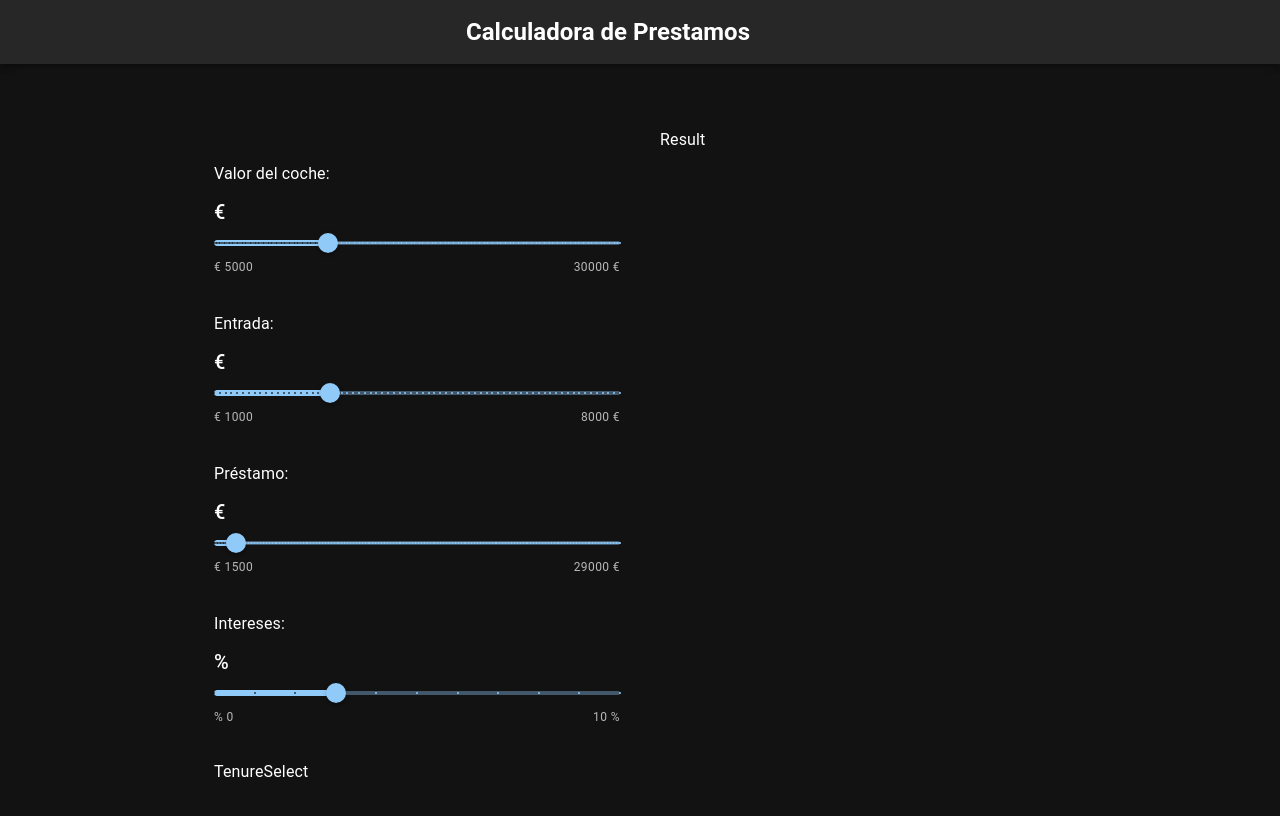
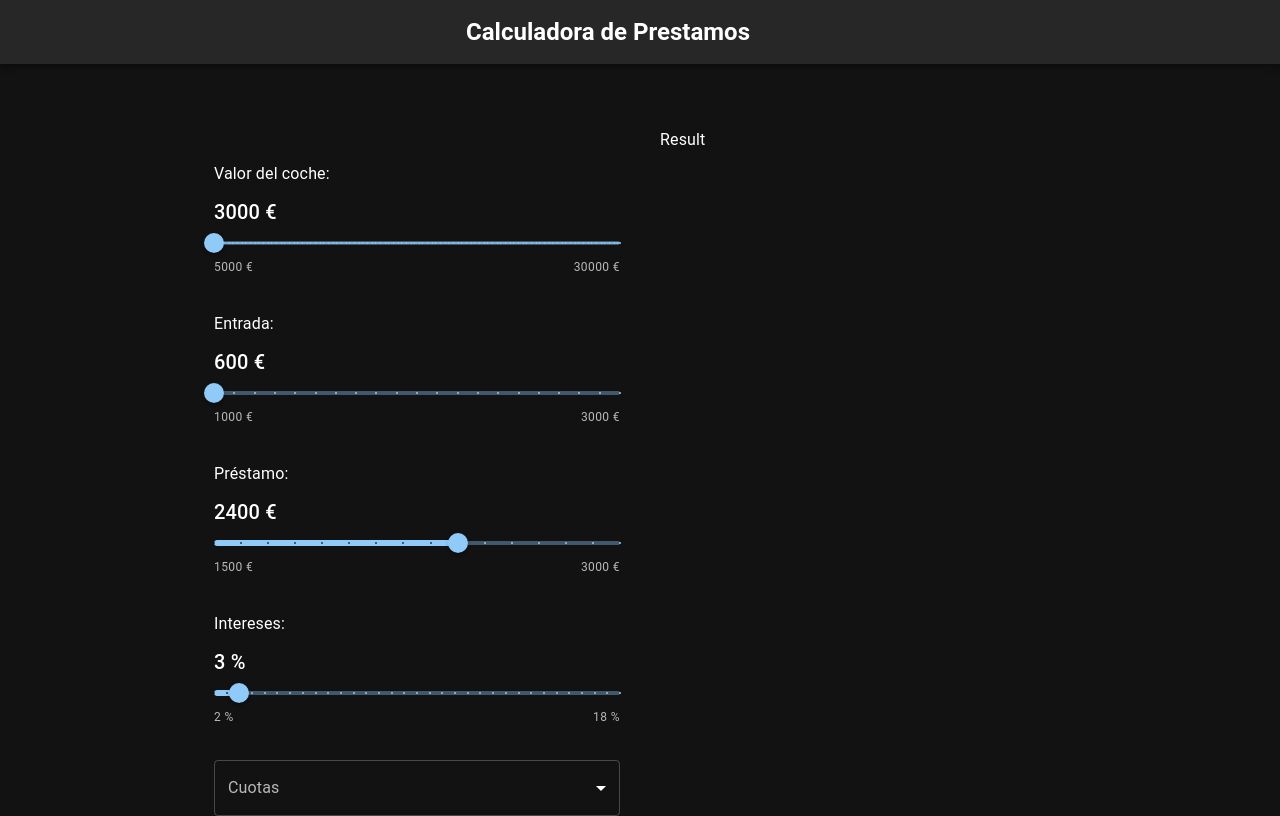
Before and after one commit to PavDev3/calculadora-prestamo, a React (Create React App) app: page / in a window 1280 px wide. Built offline with nearby package versions, Linux system fonts and the light colour scheme.

Commit message:
logica de la calculadora

```diff
--- a/src/App.js
+++ b/src/App.js
@@ -1,3 +1,4 @@
+import { useState } from "react";
 import Navbar from "./components/Navbar";
 import SliderSelect from "./components/SliderSelect";
 import Result from "./components/Result";
@@ -6,14 +7,24 @@ import { Container, Grid } from "@mui/material";
 
 
 function App() {
+  const [sliderValue, setSliderValue] = useState({
+    cocheValor: 3000,
+    entrada: 3000 * 0.2,
+    prestamo: 3000 * 0.8,
+    intereses: 3,
+
+  });
+
   return (
     <div className="App">
       <Navbar/>
       <Container maxWidth="md" sx={{mt: 8}}>
+
+        {/* {Tenemos dos grid para separar, los sliders del resultado} */}
         <Grid container spacing={5}>
 
           <Grid item xs={12} md={6}>
-            <SliderSelect/>
+            <SliderSelect sliderValue={sliderValue} setSliderValue={setSliderValue}/>
             <TenureSelect/>
           </Grid>
 
--- a/src/components/SliderSelect.jsx
+++ b/src/components/SliderSelect.jsx
@@ -1,49 +1,75 @@
 import React from 'react'
 import SliderComponent from './common/SliderComponent'
 
-const SliderSelect = () => {
+const SliderSelect = ({sliderValue, setSliderValue}) => {
+  const bankLimit = 30000;
+  const interesLimit = 18;
+  const bankMinimum = 5000;
+  const entradaMinimum = 1000;
+  const prestamoMinimum = 1500;
+  const interesMinimum = 2;
+
   return (
     <>
       <SliderComponent
         label="Valor del coche:"
-      defaultValue={12000}
-      min={5000}
-      max={30000}
+        defaultValue={sliderValue.cocheValor}
+        value={sliderValue.cocheValor}
+        min={bankMinimum}
+        max={bankLimit}
         step={100}
-      onChange={(event, value) => console.log(value)}
+        onChange={(e, value) =>
+          setSliderValue({
+            ...sliderValue,
+            entrada: value * 0.2,
+            prestamo: value * 0.8,
+            cocheValor: value})}
         unit={'€'}
-      //amout={}
-
+        amount={sliderValue.cocheValor}
       />
 
       <SliderComponent
         label="Entrada:"
-      defaultValue={3000}
-      min={1000}
-      max={8000}
+        defaultValue={sliderValue.entrada}
+        value={sliderValue.entrada}
+        min={entradaMinimum}
+        max={sliderValue.cocheValor}
         step={100}
+        onChange={(e, value) =>
+          setSliderValue({
+            ...sliderValue,
+             prestamo: (sliderValue.cocheValor - value),
+             entrada: value})}
         unit={'€'}
-      //amout={}
+        amount={sliderValue.entrada}
       />
 
       <SliderComponent
         label="Préstamo:"
-      defaultValue={3000}
-      min={1500}
-      max={29000}
+        defaultValue={sliderValue.prestamo}
+        value={sliderValue.prestamo}
+        min={prestamoMinimum}
+        max={sliderValue.cocheValor}
         step={100}
+        onChange={(e, value) =>
+          setSliderValue({
+            ...sliderValue,
+            entrada: (sliderValue.cocheValor - value),
+            prestamo: value})}
         unit={'€'}
-      //amout={}
+        amount={sliderValue.prestamo}
       />
 
       <SliderComponent
         label="Intereses:"
-      defaultValue={3}
-      min={0}
-      max={10}
-      step={1}
-      unit={'%'}
-      //amout={}
+        defaultValue={sliderValue.intereses}
+        value={sliderValue.intereses}
+        min={interesMinimum}
+        max={interesLimit}
+        step={0.5}
+        onChange={(e, value) => setSliderValue({ ...sliderValue, intereses: value})}
+        unit='%'
+        amount={sliderValue.intereses}
       />
      </>
   )
--- a/src/components/TenureSelect.jsx
+++ b/src/components/TenureSelect.jsx
@@ -1,8 +1,31 @@
-import React from 'react'
+import {useState} from 'react'
+import InputLabel from '@mui/material/InputLabel';
+import MenuItem from '@mui/material/MenuItem';
+import FormControl from '@mui/material/FormControl';
+import Select from '@mui/material/Select';
 
 const TenureSelect = () => {
+
+  const [cuotas, setCuotas] = useState('');
+
+  const handleChange = (event) => {
+    setCuotas(event.target.value);
+  };
   return (
-    <div>TenureSelect</div>
+      <FormControl fullWidth>
+        <InputLabel id="demo-simple-select-label">Cuotas</InputLabel>
+        <Select
+          labelId="demo-simple-select-label"
+          id="demo-simple-select"
+          value={cuotas}
+          label="Cuotas"
+          onChange={handleChange}
+        >
+          <MenuItem value={24}>24 meses</MenuItem>
+          <MenuItem value={36}>36 meses</MenuItem>
+          <MenuItem value={48}>48 meses</MenuItem>
+        </Select>
+      </FormControl>
   )
 }
 
--- a/src/components/common/SliderComponent.jsx
+++ b/src/components/common/SliderComponent.jsx
@@ -7,7 +7,7 @@ const SliderComponent = ({defaultValue, min, max, step, onChange, value, label,
     <Stack my={4}>
     <Stack gap={1}>
         <Typography variant='subtitle1'>{label}</Typography>
-        <Typography variant="h6">{unit} {amount} </Typography>
+        <Typography variant="h6">{amount} {unit} </Typography>
     </Stack>
     <Slider
         defaultValue={defaultValue}
@@ -19,9 +19,10 @@ const SliderComponent = ({defaultValue, min, max, step, onChange, value, label,
         valueLabelDisplay="auto"
         onChange={onChange}
         value={value}
+
         />
         <Stack direction='row' justifyContent='space-between' >
-        <Typography variant='caption' color='text.secondary'>{unit} {min}</Typography>
+        <Typography variant='caption' color='text.secondary'>{min} {unit}</Typography>
         <Typography variant='caption' color='text.secondary'>{max} {unit} </Typography>
         </Stack>
     </Stack>
```
Lines whose indentation alone changed are shown as unchanged.
